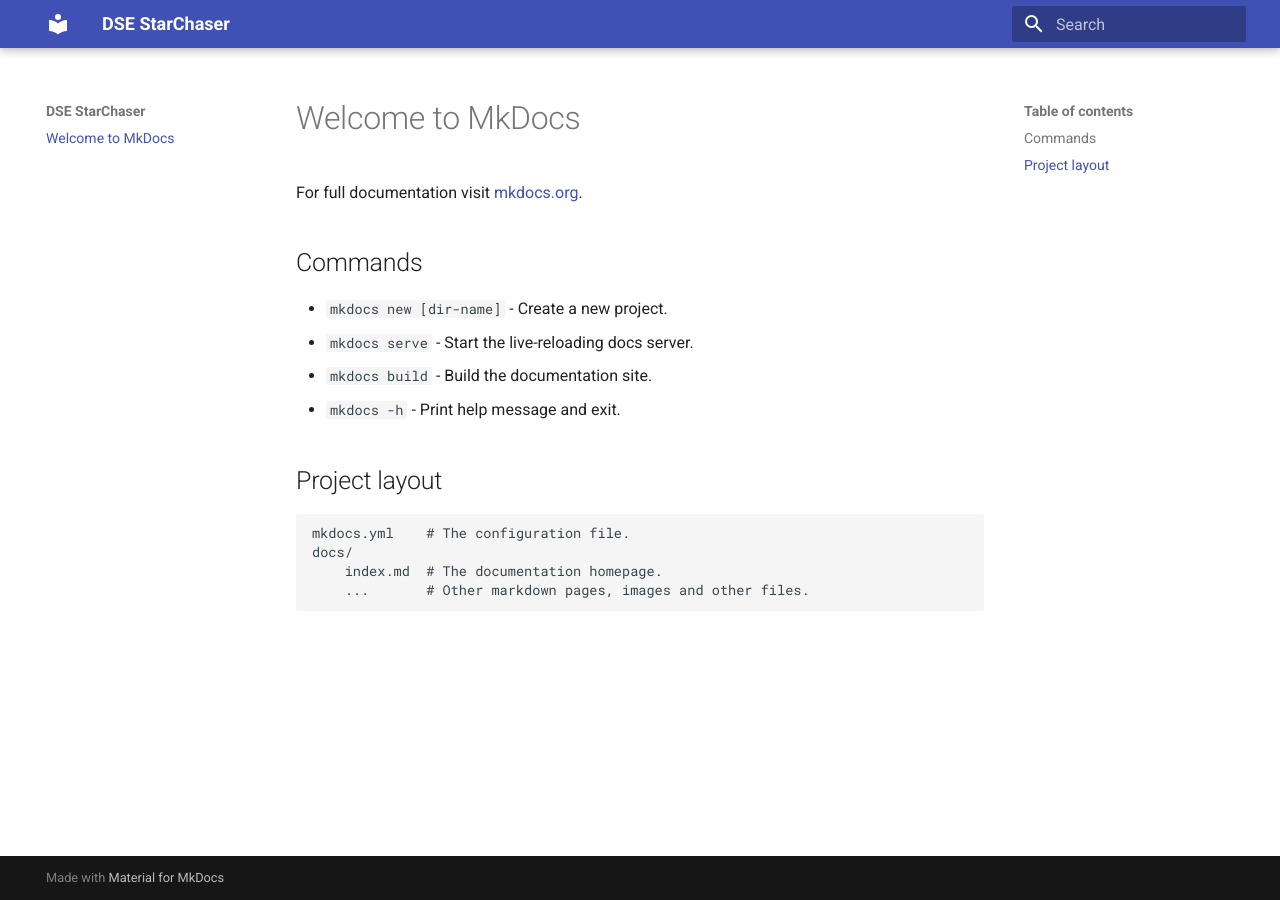
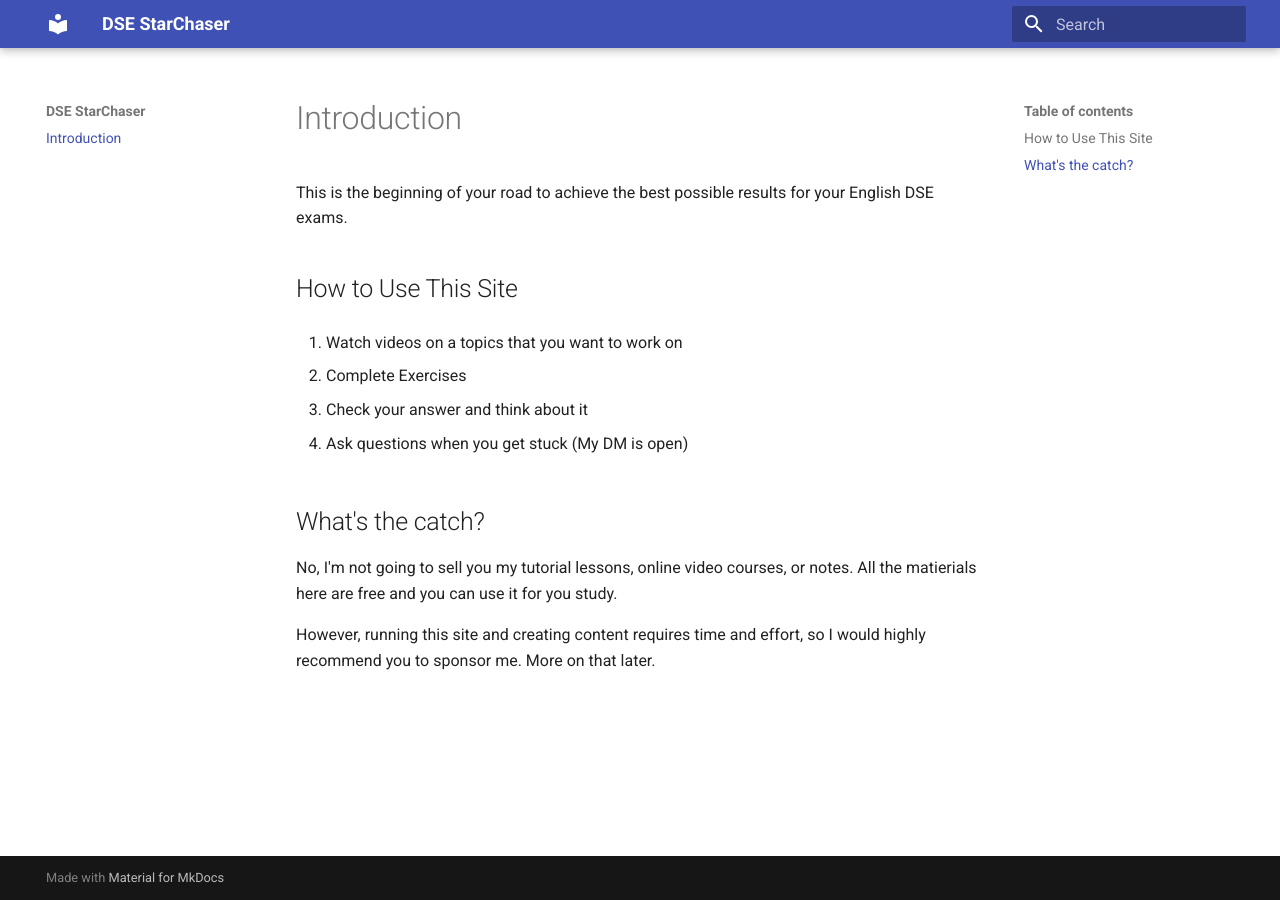
Before and after one commit to louiskwt/starchaser-portal, an MkDocs documentation site: the page built from docs/index.md, in a window 1280 px wide. Built offline with MkDocs 1.6.1 and Material for MkDocs 9.7.7, drawn with Linux system fonts in a browser that asks for light colours.

Commit message:
rewrite index

```diff
--- a/docs/index.md
+++ b/docs/index.md
@@ -1,17 +1,19 @@
-# Welcome to MkDocs
+# Introduction
 
-For full documentation visit [mkdocs.org](https://www.mkdocs.org).
+This is the beginning of your road to achieve the best possible results for your English DSE exams.
 
-## Commands
+## How to Use This Site
 
-* `mkdocs new [dir-name]` - Create a new project.
-* `mkdocs serve` - Start the live-reloading docs server.
-* `mkdocs build` - Build the documentation site.
-* `mkdocs -h` - Print help message and exit.
+1. Watch videos on a topics that you want to work on
 
-## Project layout
+2. Complete Exercises
 
-    mkdocs.yml    # The configuration file.
-    docs/
-        index.md  # The documentation homepage.
-        ...       # Other markdown pages, images and other files.
+3. Check your answer and think about it
+
+4. Ask questions when you get stuck (My DM is open)
+
+## What's the catch?
+
+No, I'm not going to sell you my tutorial lessons, online video courses, or notes. All the matierials here are free and you can use it for you study.
+
+However, running this site and creating content requires time and effort, so I would highly recommend you to sponsor me. More on that later.
```
